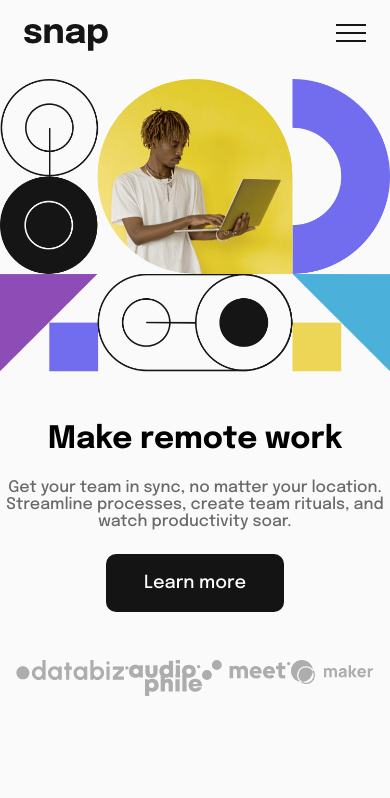
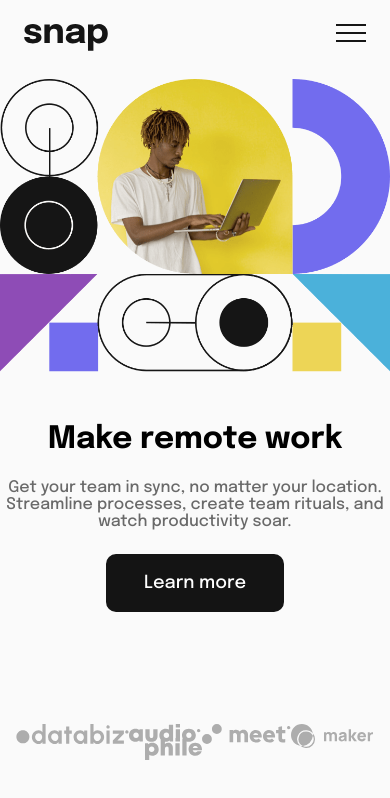
Before and after one commit to Emmanuetoks/intro-component-with-dropdown-menu-vite, a React (Vite) app: page / in a window 390 px wide. Shown: the top 798 px of the page. Built offline with nearby package versions, Linux system fonts and the light colour scheme.

Commit message:
Update index.css

```diff
--- a/CSS/index.css
+++ b/CSS/index.css
@@ -243,6 +243,7 @@ p, pre, .dropdown-link  {
 .client-companies {
     width: 100%;
     justify-content: space-between;
+    padding-block: 4rem;
 }
 
 .client-companies img {
@@ -281,7 +282,6 @@ p, pre, .dropdown-link  {
     .main-container {
         grid-template-columns: 1fr;
         row-gap: 3rem;
-        padding-bottom: 5rem;
     }
 
     .hero-img {
@@ -371,6 +371,4 @@ p, pre, .dropdown-link  {
     .nav__menu {
         flex-direction: column;
     }
-
-
 }
```
